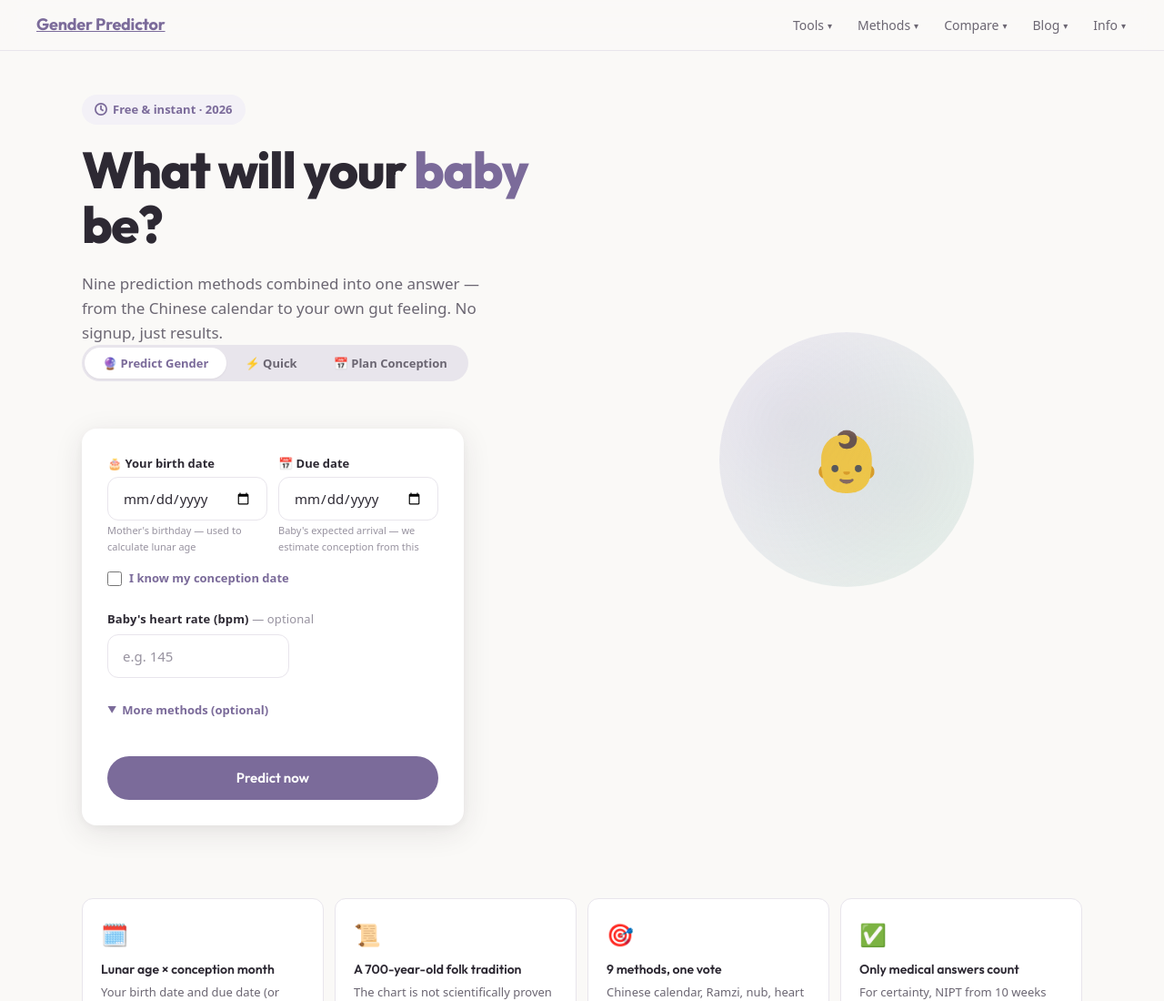
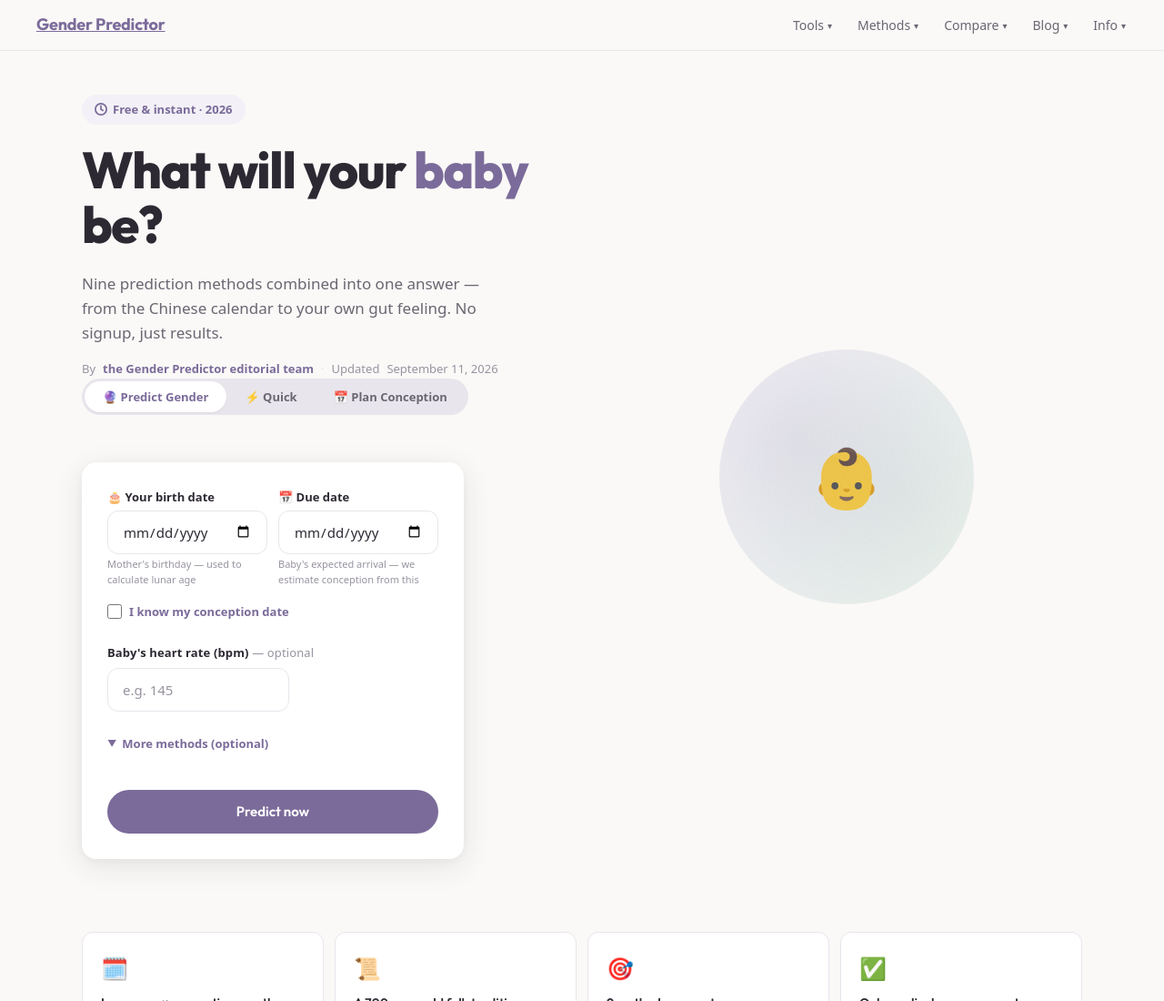
Before and after one commit to jiusongvip/gender-predictor, a website: page src/pages/index.html in a window 1280 px wide. Shown: the top 1100 px of the page at 91% size. Drawn offline with Linux system fonts and the light colour scheme.

Commit message:
fix(geo): add author, dates, contactPoint schema and og:site_name everywhere
GEO audit Trust & E-E-A-T + Structured Data warnings:
- WebApplication schema gains author (Editorial Team), datePublished,
  dateModified and isAccessibleForFree.
- Organization schema gains email + contactPoint (ContactPage).
- Visible byline + <time> updated-date under the hero for author/freshness
  signals readable by AI engines.
- og:site_name 'Gender Predictor' added to index source and injected by
  enhancePage for all sub-pages (brand naming standardization).
- Organization logo now references og-image.png (raster).

```diff
--- a/extract-fragments.mjs
+++ b/extract-fragments.mjs
@@ -76,6 +76,11 @@ export function enhancePage(html, id) {
     out = out.replace(/<\/head>/i, "  " + missing.join("\n  ") + "\n</head>");
   }
 
+  // Brand consistency: every page gets the same og:site_name.
+  if (!/property="og:site_name"/i.test(out)) {
+    out = out.replace(/<\/head>/i, '  <meta property="og:site_name" content="Gender Predictor">\n</head>');
+  }
+
   out = out.replace(/<body([^>]*)>/i, (full, attrs) => {
     const attr = (attrs || "").includes("data-page") ? attrs : (attrs || "") + ' data-page="' + id + '"';
     return "<body" + attr + ">";
--- a/src/pages/index.html
+++ b/src/pages/index.html
@@ -19,6 +19,7 @@
 <meta property="og:title" content="Chinese Gender Predictor 2026 — Free Baby Gender Prediction">
 <meta property="og:description" content="Predict your baby's gender with 9 methods combined. Instant & free.">
 <meta property="og:type" content="website">
+<meta property="og:site_name" content="Gender Predictor">
 <meta property="og:url" content="https://gender-predictor.com">
 <meta name="twitter:card" content="summary_large_image">
 <meta property="og:image" content="https://gender-predictor.com/og-image.png">
@@ -28,7 +29,7 @@
 <link rel="preconnect" href="https://fonts.googleapis.com">
 <link rel="preconnect" href="https://fonts.gstatic.com" crossorigin>
 <link href="https://fonts.googleapis.com/css2?family=Outfit:wght@400;500;600;700;800&display=swap" rel="stylesheet">
-<script type="application/ld+json">{"@context":"https://schema.org","@type":"WebApplication","name":"Chinese Gender Predictor","description":"Free baby gender prediction tool combining Chinese calendar, Ramzi theory, old wives' tales, nub theory, and heart rate methods.","applicationCategory":"HealthApplication","operatingSystem":"Any","offers":{"@type":"Offer","price":"0"},"url":"https://gender-predictor.com/"}</script>
+<script type="application/ld+json">{"@context":"https://schema.org","@type":"WebApplication","name":"Chinese Gender Predictor","description":"Free baby gender prediction tool combining Chinese calendar, Ramzi theory, old wives' tales, nub theory, and heart rate methods.","applicationCategory":"HealthApplication","operatingSystem":"Any","offers":{"@type":"Offer","price":"0"},"url":"https://gender-predictor.com/","author":{"@type":"Organization","name":"Gender Predictor Editorial Team","url":"https://gender-predictor.com/about/"},"datePublished":"2026-01-15","dateModified":"2026-09-11","isAccessibleForFree":true}</script>
 <script type="application/ld+json">
 {
   "@context": "https://schema.org",
@@ -61,7 +62,9 @@
   "name": "Gender Predictor",
   "url": "https://gender-predictor.com",
   "description": "Free baby gender prediction tool combining 9 methods: Chinese calendar, Ramzi theory, nub theory, heart rate, old wives tales, baking soda test, skull theory, ring test and gut feeling.",
-  "logo": "https://gender-predictor.com/og-image.png"
+  "logo": "https://gender-predictor.com/og-image.png",
+  "email": "hello@gender-predictor.com",
+  "contactPoint": { "@type": "ContactPoint", "email": "hello@gender-predictor.com", "contactType": "customer support", "url": "https://gender-predictor.com/contact/" }
 }
 </script>
 
@@ -163,6 +166,13 @@
     color: var(--text-muted); font-size: 1.0625rem; line-height: 1.6;
     margin-top: 20px; max-width: 440px;
   }
+  .hero-byline {
+    display: flex; align-items: center; gap: 8px; flex-wrap: wrap;
+    margin-top: 16px; font-size: .8125rem; color: var(--text-subtle);
+  }
+  .hero-byline a { color: var(--accent); text-decoration: none; font-weight: 600; }
+  .hero-byline a:hover { text-decoration: underline; }
+  .hero-byline .dot { color: var(--border); }
   .hero-form { margin-top: 32px; display: flex; flex-direction: column; gap: 16px; max-width: 400px; }
   .input-group { display: flex; flex-direction: column; gap: 6px; }
   .input-group label {
@@ -577,6 +587,11 @@
       </p>
       <p class="hero-desc" id="hero-desc-quick" style="display:none;">
         The classic quick check — just like the traditional chart. Pick your age at conception and the month of conception. No dates needed, instant answer.
+      </p>
+      <p class="hero-byline">
+        By <a href="/about/">the Gender Predictor editorial team</a>
+        <span class="dot">&middot;</span>
+        Updated <time datetime="2026-09-11">September 11, 2026</time>
       </p>
       <div class="mode-toggle" id="mode-toggle">
         <button class="mode-toggle-btn active" data-mode="predict" onclick="switchMode('predict')">🔮 Predict Gender</button>
```
